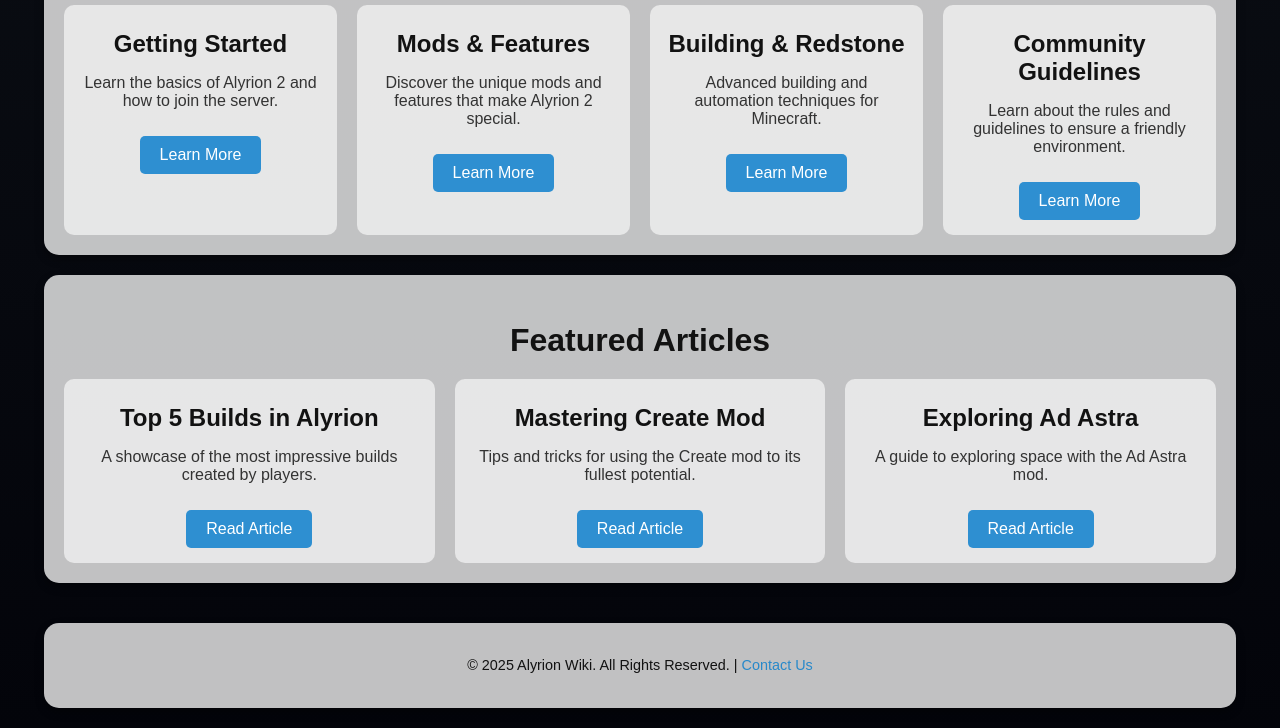
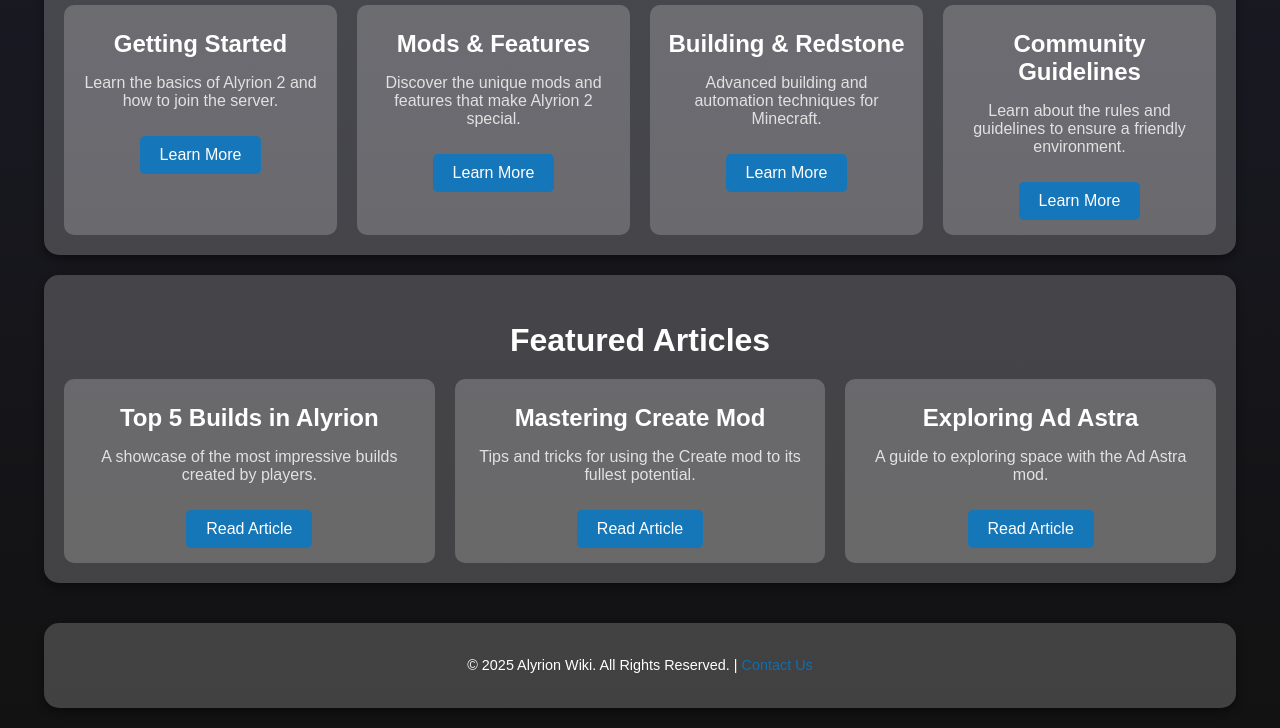
Before and after one commit to AxoIsAxo/alyrionmc, a plain HTML site: page wiki.html in a window 1280 px wide. Shown: the part 563-1291 px from the top of the page. Drawn offline with Linux system fonts and the light colour scheme.

Commit message:
Update styles.css

```diff
--- a/styles.css
+++ b/styles.css
@@ -1,7 +1,7 @@
 /* Allgemeine Stile */
 body {
     font-family: 'Arial', sans-serif;
-    background: linear-gradient(to bottom, #0d1117, #03040a); /* Dunkelblauer Hintergrund */
+    background: linear-gradient(to bottom, #1e1e2f, #121212);
     color: white;
     margin: 0;
     padding: 0;
@@ -15,10 +15,9 @@
 }
 
 .transparent-box {
-    background: rgba(240, 240, 240, 0.8); /* Helles Grau mit Transparenz */
+    background: rgba(255, 255, 255, 0.2); /* Hellerer, ursprünglicher Hintergrund */
     border-radius: 15px;
     box-shadow: 0 4px 8px rgba(0, 0, 0, 0.4);
-    color: #121212; /* Dunkle Schriftfarbe für Kontrast */
 }
 
 /* Wiki-spezifische Stile */
@@ -98,28 +97,26 @@
 
 /* Kategorie- und Featured Boxen */
 .category, .featured-article {
-    background: rgba(240, 240, 240, 0.8); /* Helles Grau mit Transparenz */
+    background: rgba(255, 255, 255, 0.2); /* Ursprünglicher transparenter Look */
     border-radius: 10px;
     padding: 15px;
     text-align: center;
     transition: transform 0.2s, background 0.2s;
-    color: #121212; /* Dunkle Schriftfarbe */
 }
 
 .category:hover, .featured-article:hover {
-    background: rgba(240, 240, 240, 1); /* Voll deckend bei Hover */
+    background: rgba(255, 255, 255, 0.3); /* Leichter Hover-Effekt */
     transform: scale(1.05);
 }
 
 .category h3, .featured-article h3 {
     margin: 10px 0;
     font-size: 1.5em;
-    color: #121212; /* Dunkle Schriftfarbe */
 }
 
 .category p, .featured-article p {
     font-size: 1em;
-    color: #333333; /* Leichter Kontrast für Lesbarkeit */
+    color: rgba(255, 255, 255, 0.8);
 }
 
 /* Footer */
```
